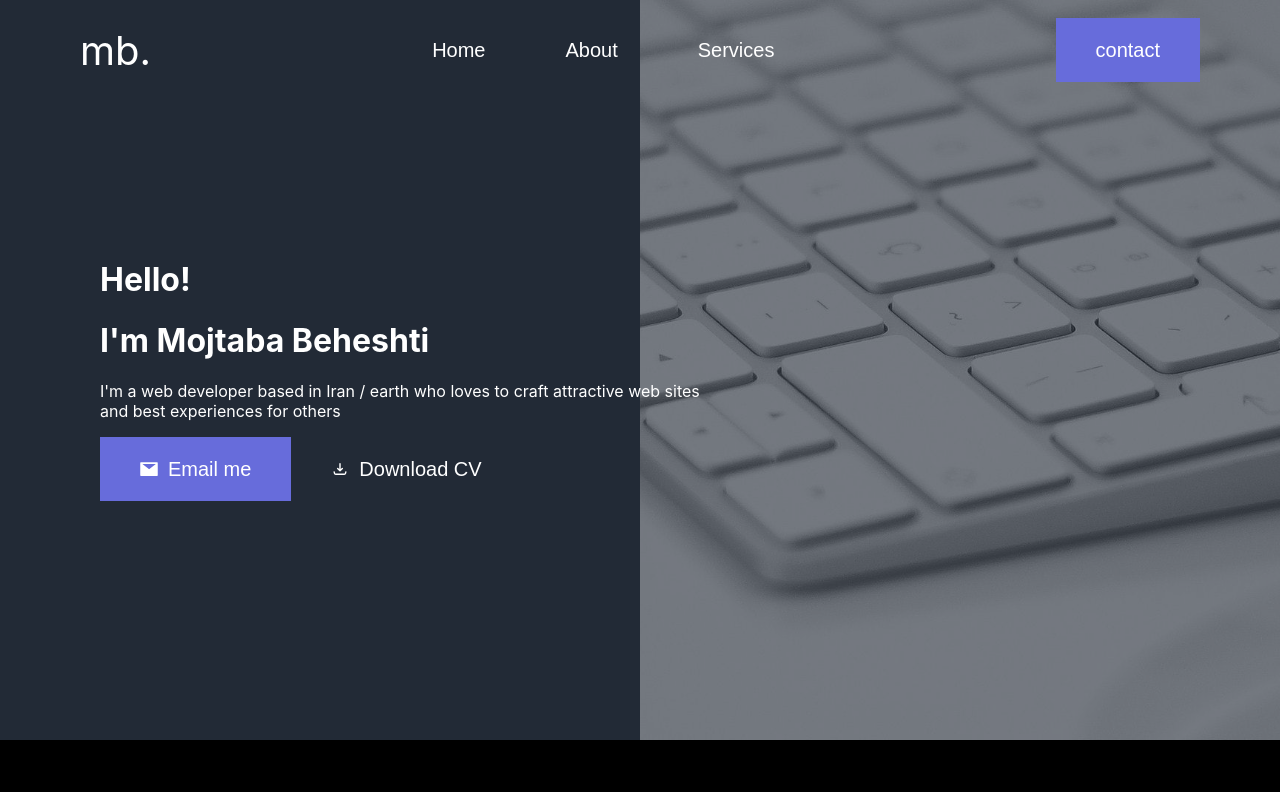
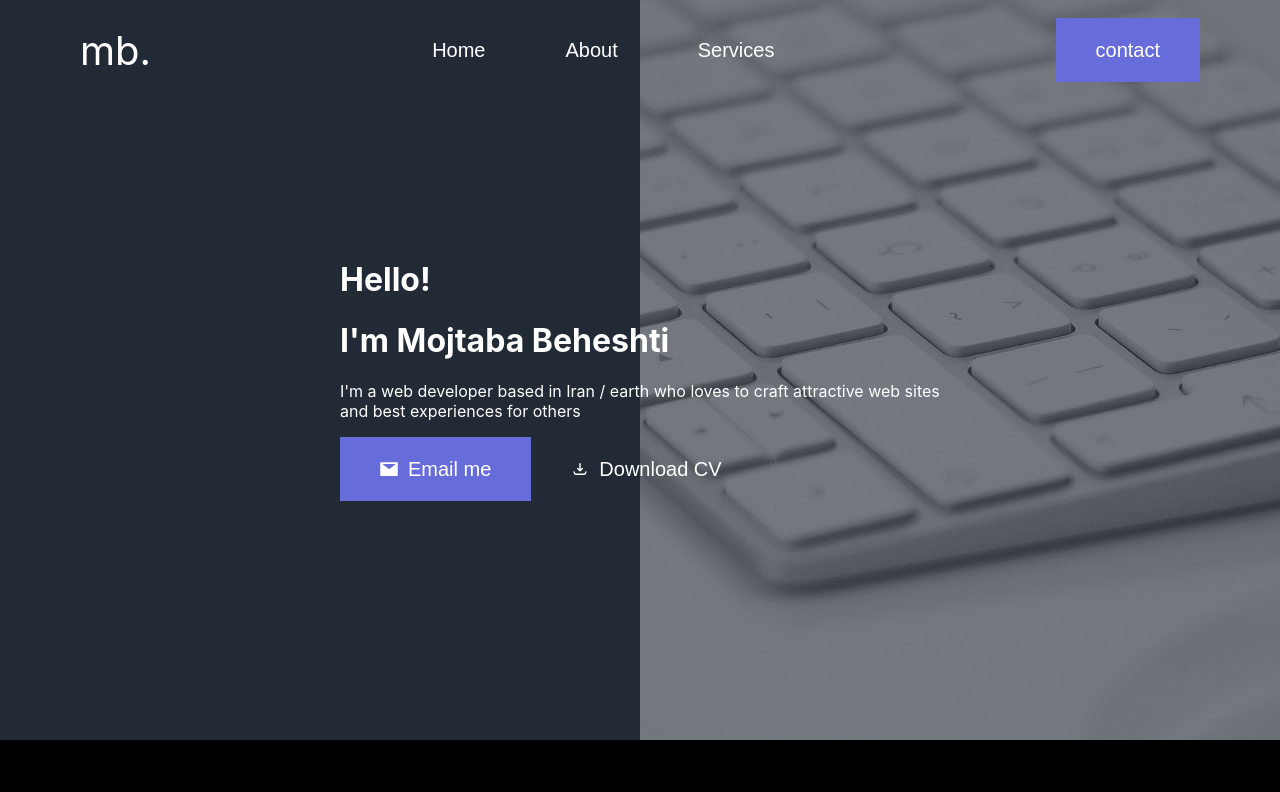
Before and after one commit to moji2002/personal-website, a Next.js app: page / in a window 1280 px wide. Shown: the top 792 px of the page. Built offline with nearby package versions, Linux system fonts and the light colour scheme.

Commit message:
fix margin

```diff
--- a/components/home/contact.module.scss
+++ b/components/home/contact.module.scss
@@ -7,6 +7,7 @@
 
 .inner {
   max-width: 1280px;
+  margin: 0 auto;
   height: 100%;
   padding: 10;
   display: flex;
--- a/components/home/experience.module.scss
+++ b/components/home/experience.module.scss
@@ -8,6 +8,8 @@
 .inner {
   height: 100%;
   display: flex;
+  max-width: 1280px;
+  margin: 0 auto;
 }
 
 .leftHand {
--- a/components/home/hero.module.scss
+++ b/components/home/hero.module.scss
@@ -13,6 +13,7 @@
 
 .inner {
   max-width: 1280px;
+  margin: 0 auto;
   position: relative;
 }
 
```
